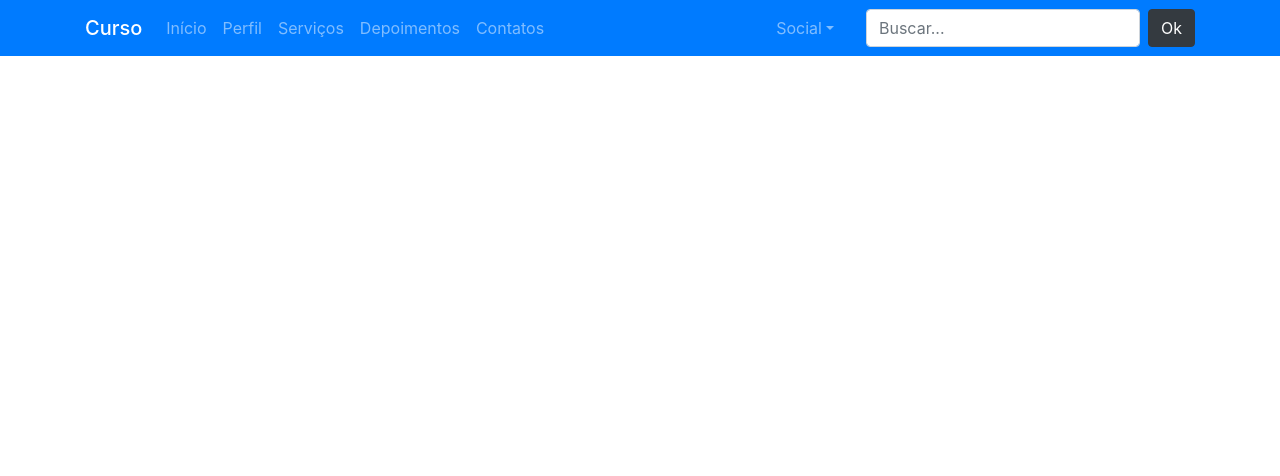
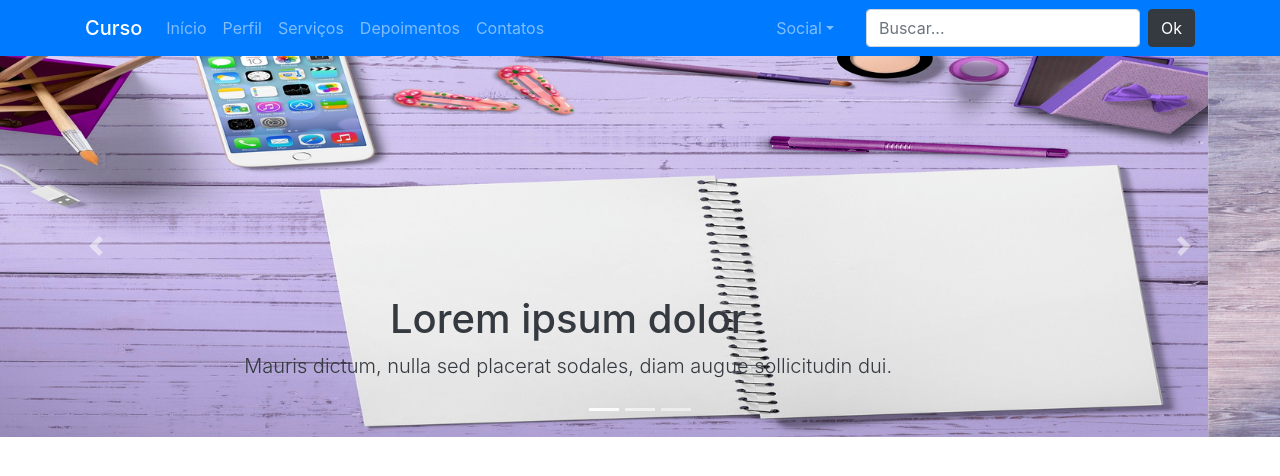
Before and after one commit to Eslicdm/site, a plain HTML site: page index.html in a window 1280 px wide. Drawn offline with nearby package versions, Linux system fonts and the light colour scheme.

Commit message:
Adicionando o carousel-slide com texto

```diff
--- a/index.html
+++ b/index.html
@@ -50,8 +50,46 @@
             </div>
         </div>
     </nav>
-
+    <div id="carouselSite" class="carousel slide" data-ride="carousel">
+        <ol class="carousel-indicators">
+            <li data-target="#carouselSite" data-slide-to="0" class="active"></li>
+            <li data-target="#carouselSite" data-slide-to="1"></li>
+            <li data-target="#carouselSite" data-slide-to="2"></li>
+        </ol>
+        <div class="carousel-inner">
+            <div class="carousel-item active">
+                <img src="img/slide-1.png" class="img-fluid d-block">
+                <div class="carousel-caption d-none d-md-block text-dark">
+                    <h1>Lorem ipsum dolor</h1>
+                    <p class="lead">Mauris dictum, nulla sed placerat sodales, diam augue sollicitudin dui.</p>
+                </div>
+            </div>
+            <div class="carousel-item">
+                <img src="img/slide-2.png" class="img-fluid d-block">
+                <div class="carousel-caption d-none d-md-block text-dark">
+                    <h1>Aliquam in malusuada neque</h1>
+                    <p class="lead">Mauris dictum, nulla sed placerat sodales, diam augue sollicitudin dui.</p>
+                </div>
+            </div>
+            <div class="carousel-item">
+                <img src="img/slide-3.png" class="img-fluid d-block">
+                <div class="carousel-caption d-none d-md-block text-dark">
+                    <h1>Pellentesque ultricies facilisis ultrices</h1>
+                    <p class="lead">Mauris dictum, nulla sed placerat sodales, diam augue sollicitudin dui.</p>
+                </div>
+            </div>
+        </div>
+        <a href="#carouselSite" class="carousel-control-prev" role="button" data-slide="prev">
+            <span class="carousel-control-prev-icon"></span>
+            <span class="sr-only">Anterior</span>
+        </a>
+        <a href="#carouselSite" class="carousel-control-next" role="button" data-slide="next">
+            <span class="carousel-control-next-icon"></span>
+            <span class="sr-only">Avançar</span>
+        </a>
+    </div>
     <script src="js/jquery-3.5.1.min.js"></script>
+    <script src="https://cdn.jsdelivr.net/npm/popper.js@1.16.0/dist/umd/popper.min.js" integrity="sha384-Q6E9RHvbIyZFJoft+2mJbHaEWldlvI9IOYy5n3zV9zzTtmI3UksdQRVvoxMfooAo" crossorigin="anonymous"></script>
     <script src="js/bootstrap.min.js"></script>
 </body>
 </html>
```
Also changed, not shown: img/slide-1.png (added), img/slide-2.png (added), img/slide-3.png (added).
